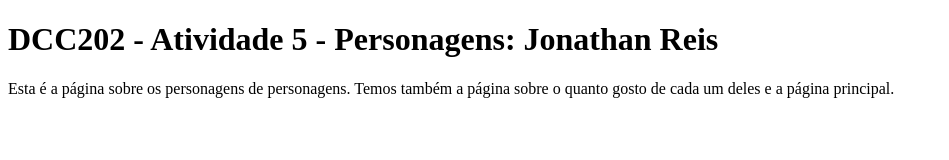
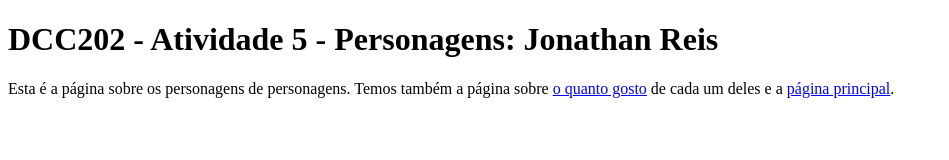
Before and after one commit to ufjf-dcc202/ufjf-dcc202-2023-3-a-atv5-JonathanReis-bit, a website: page personagens.html in a window 1280 px wide. Shown: the whole page, without its empty margins (0-949 px from the left). Drawn offline with Linux system fonts and the light colour scheme.

Commit message:
adiciona links para as outras paginas

```diff
--- a/personagens.html
+++ b/personagens.html
@@ -8,7 +8,7 @@
 <body>
     <main>
         <h1>DCC202 - Atividade 5 - Personagens: Jonathan Reis</h1>
-        <p> Esta é a página sobre os personagens de personagens. Temos também a página sobre o quanto gosto de cada um deles e a página principal.</p>
+        <p> Esta é a página sobre os personagens de personagens. Temos também a página sobre <a href="preferencias.html">o quanto gosto</a> de cada um deles e a <a href="index.html">página principal</a>.</p>
     </main>
 
 </body>
```
